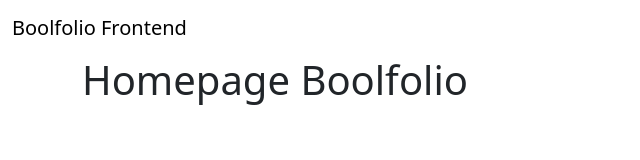
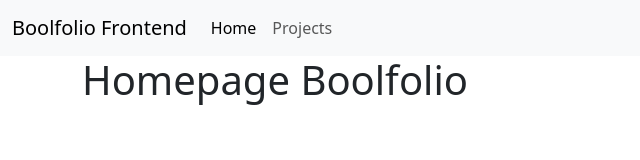
Before and after one commit to lucapolzone/vite-boolfolio, a Vue app: page / in a window 1280 px wide. Shown: the top 160 px of the page, without its empty margins (0-640 px from the left). Built offline with nearby package versions, Linux system fonts and the light colour scheme.

Commit message:
feat: add nav router links

```diff
--- a/src/components/AppHeader.vue
+++ b/src/components/AppHeader.vue
@@ -5,9 +5,22 @@
 </script>
 
 <template>
-  <nav class="navbar">
+  <nav class="navbar navbar-expand-lg bg-body-tertiary">
     <div class="container-fluid">
       <a class="navbar-brand" href="#">{{ title }}</a>
+      <button class="navbar-toggler" type="button" data-bs-toggle="collapse" data-bs-target="#navbarNav" aria-controls="navbarNav" aria-expanded="false" aria-label="Toggle navigation">
+        <span class="navbar-toggler-icon"></span>
+      </button>
+      <div class="collapse navbar-collapse" id="navbarNav">
+        <ul class="navbar-nav">
+          <li class="nav-item">
+            <router-link :to="{ name: 'home' }" class="nav-link active" aria-current="page">Home</router-link>
+          </li>
+          <li class="nav-item">
+            <router-link :to="{ name: 'projects' }" class="nav-link">Projects</router-link>
+          </li>
+        </ul>
+      </div>
     </div>
   </nav>
 </template>
```
